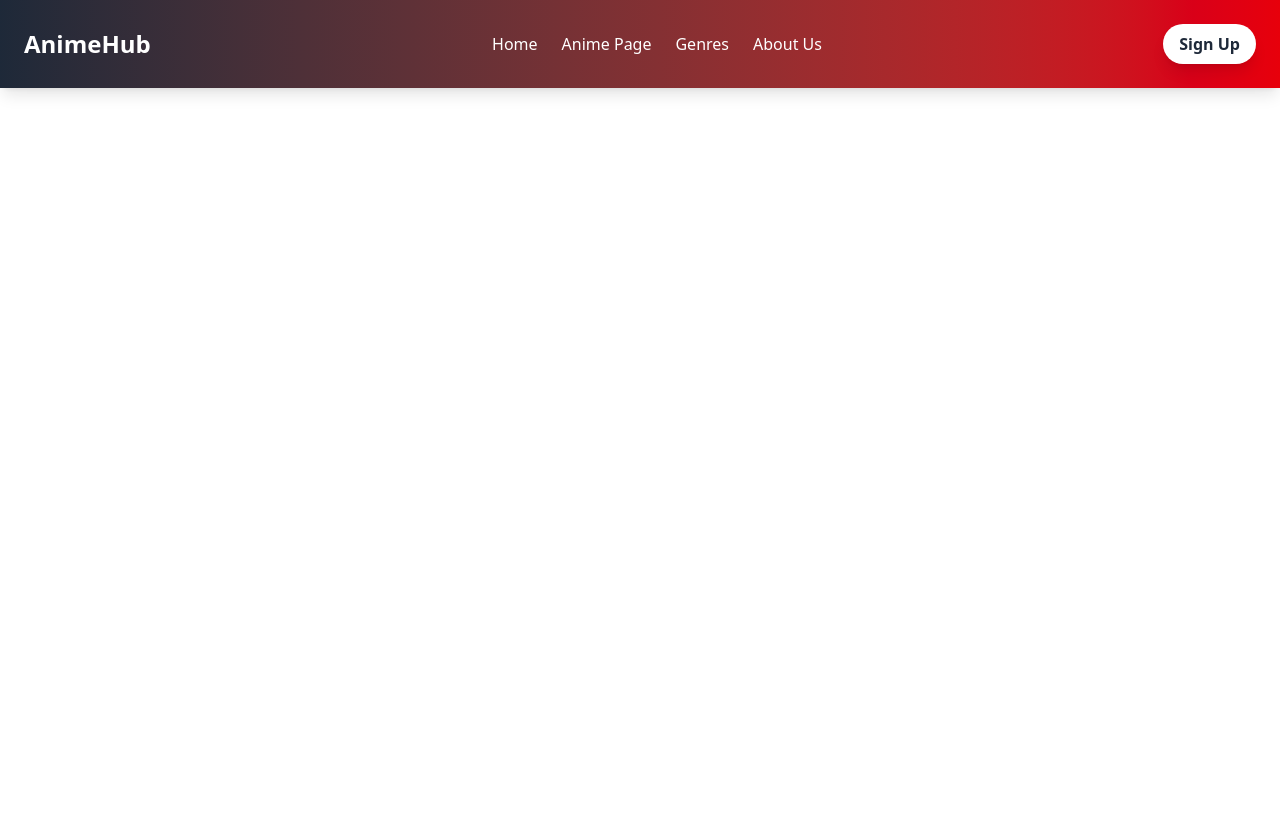
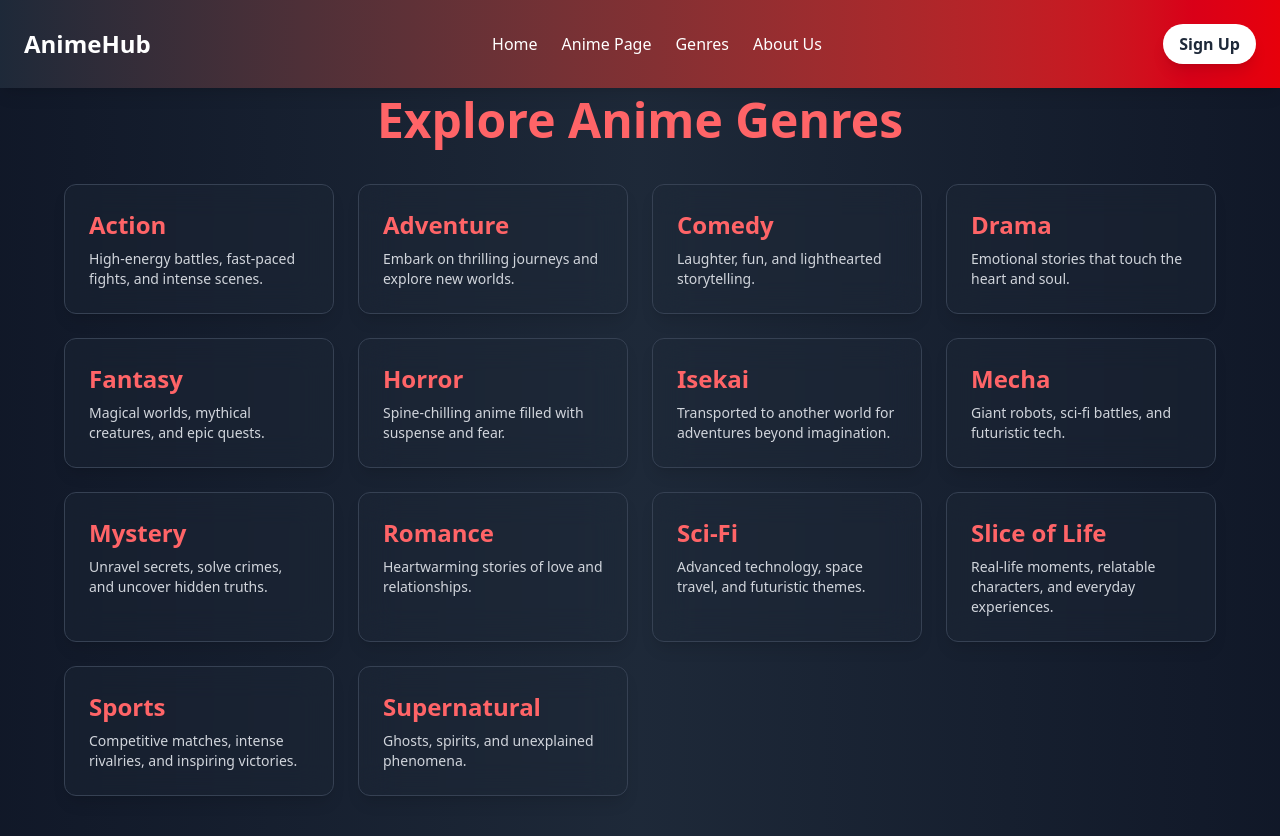
Before and after one commit to Premkambaliya/anime_world, a React (Vite) app in the folder frontend/vite-project/: page /genres in a window 1280 px wide. Before the commit the page ends 800 px from the top, so only its background shows below. Built offline with nearby package versions, Linux system fonts and the light colour scheme.

Commit message:
i create Genres page in frontend

```diff
--- a/frontend/vite-project/src/App.jsx
+++ b/frontend/vite-project/src/App.jsx
@@ -4,6 +4,7 @@ import Homepage from './components/Home.jsx';
 import Navbar from './components/NavbarPage.jsx';
 import AnimePage from './components/AnimePage.jsx';
 import Aboutus from './components/Aboutus.jsx';
+import Genres from './components/Genres.jsx';
 import Solo from './components/Solo.jsx';
 import IGotCheatSkill from './components/IGot.jsx';
 import ClassroomOfTheElite from './components/Classroomanime.jsx';
@@ -23,6 +24,7 @@ function App() {
         <Route path="/" element={<Homepage />} />
         <Route path="/AnimePage" element={<AnimePage />} /> {/* Anime Gallery */}
         <Route path="/Aboutus" element={<Aboutus />} /> {/* Anime Gallery */}
+        <Route path="/genres" element={<Genres />} /> {/* Anime Gallery */}
         <Route path="/SoloLeveling" element={<Solo />} />
         <Route path="/IGotCheatSkillInAnotherWorld" element={<IGotCheatSkill />} />
         <Route path="/classroomOfTheElite" element={<ClassroomOfTheElite />} />
--- /dev/null
+++ b/frontend/vite-project/src/components/Genres.jsx
@@ -0,0 +1,108 @@
+// import React from "react";
+// import { motion } from "framer-motion";
+
+// export default function Genres() {
+//   return (
+//     <div className="min-h-screen bg-gradient-to-r from-gray-900 via-gray-800 to-gray-900 text-white p-10">
+
+//       {/* Page Title */}
+//       <motion.h1
+//         className="text-5xl font-extrabold text-center mb-10 text-red-400 neon-glow"
+//         initial={{ opacity: 0, y: -30 }}
+//         animate={{ opacity: 1, y: 0 }}
+//         transition={{ duration: 0.8 }}
+//       >
+//         Explore Anime Genres
+//       </motion.h1>
+
+//       {/* Genres Grid */}
+//       <div className="grid gap-6 md:grid-cols-2 lg:grid-cols-3 xl:grid-cols-4 max-w-6xl mx-auto">
+//         {genres.map((genre, index) => (
+//           <motion.div
+//             key={index}
+//             className="p-6 bg-gray-800/40 backdrop-blur-lg rounded-xl shadow-lg border border-gray-700 hover:border-red-400 hover:shadow-red-400/50 transition-all duration-300 transform hover:-translate-y-2 cursor-pointer"
+//             initial={{ opacity: 0, y: 20 }}
+//             animate={{ opacity: 1, y: 0 }}
+//             transition={{ delay: index * 0.1, duration: 0.5 }}
+//           >
+//             <h2 className="text-2xl font-bold text-red-400">{genre.name}</h2>
+//             <p className="text-gray-300 text-sm mt-2">{genre.description}</p>
+//           </motion.div>
+//         ))}
+//       </div>
+//     </div>
+//   );
+// }
+
+// // Anime Genres Data
+// const genres = [
+//   { name: "Action", description: "High-energy battles, fast-paced fights, and intense scenes." },
+//   { name: "Adventure", description: "Embark on thrilling journeys and explore new worlds." },
+//   { name: "Comedy", description: "Laughter, fun, and lighthearted storytelling." },
+//   { name: "Drama", description: "Emotional stories that touch the heart and soul." },
+//   { name: "Fantasy", description: "Magical worlds, mythical creatures, and epic quests." },
+//   { name: "Horror", description: "Spine-chilling anime filled with suspense and fear." },
+//   { name: "Isekai", description: "Transported to another world for adventures beyond imagination." },
+//   { name: "Mecha", description: "Giant robots, sci-fi battles, and futuristic tech." },
+//   { name: "Mystery", description: "Unravel secrets, solve crimes, and uncover hidden truths." },
+//   { name: "Romance", description: "Heartwarming stories of love and relationships." },
+//   { name: "Sci-Fi", description: "Advanced technology, space travel, and futuristic themes." },
+//   { name: "Slice of Life", description: "Real-life moments, relatable characters, and everyday experiences." },
+//   { name: "Sports", description: "Competitive matches, intense rivalries, and inspiring victories." },
+//   { name: "Supernatural", description: "Ghosts, spirits, and unexplained phenomena." },
+// ];
+
+import React from "react";
+import { motion } from "framer-motion";
+
+export default function Genres() {
+  return (
+    <div className="min-h-screen bg-gradient-to-r from-gray-900 via-gray-800 to-gray-900 text-white p-10 pt-24">
+      {/* Added pt-24 to push content down (Adjust based on navbar height) */}
+
+      {/* Page Title */}
+      <motion.h1
+        className="text-5xl font-extrabold text-center mb-10 text-red-400 neon-glow"
+        initial={{ opacity: 0, y: -30 }}
+        animate={{ opacity: 1, y: 0 }}
+        transition={{ duration: 0.8 }}
+      >
+        Explore Anime Genres
+      </motion.h1>
+
+      {/* Genres Grid */}
+      <div className="grid gap-6 md:grid-cols-2 lg:grid-cols-3 xl:grid-cols-4 max-w-6xl mx-auto">
+        {genres.map((genre, index) => (
+          <motion.div
+            key={index}
+            className="p-6 bg-gray-800/40 backdrop-blur-lg rounded-xl shadow-lg border border-gray-700 hover:border-red-400 hover:shadow-red-400/50 transition-all duration-300 transform hover:-translate-y-2 cursor-pointer"
+            initial={{ opacity: 0, y: 20 }}
+            animate={{ opacity: 1, y: 0 }}
+            transition={{ delay: index * 0.1, duration: 0.5 }}
+          >
+            <h2 className="text-2xl font-bold text-red-400">{genre.name}</h2>
+            <p className="text-gray-300 text-sm mt-2">{genre.description}</p>
+          </motion.div>
+        ))}
+      </div>
+    </div>
+  );
+}
+
+// Anime Genres Data
+const genres = [
+  { name: "Action", description: "High-energy battles, fast-paced fights, and intense scenes." },
+  { name: "Adventure", description: "Embark on thrilling journeys and explore new worlds." },
+  { name: "Comedy", description: "Laughter, fun, and lighthearted storytelling." },
+  { name: "Drama", description: "Emotional stories that touch the heart and soul." },
+  { name: "Fantasy", description: "Magical worlds, mythical creatures, and epic quests." },
+  { name: "Horror", description: "Spine-chilling anime filled with suspense and fear." },
+  { name: "Isekai", description: "Transported to another world for adventures beyond imagination." },
+  { name: "Mecha", description: "Giant robots, sci-fi battles, and futuristic tech." },
+  { name: "Mystery", description: "Unravel secrets, solve crimes, and uncover hidden truths." },
+  { name: "Romance", description: "Heartwarming stories of love and relationships." },
+  { name: "Sci-Fi", description: "Advanced technology, space travel, and futuristic themes." },
+  { name: "Slice of Life", description: "Real-life moments, relatable characters, and everyday experiences." },
+  { name: "Sports", description: "Competitive matches, intense rivalries, and inspiring victories." },
+  { name: "Supernatural", description: "Ghosts, spirits, and unexplained phenomena." },
+];
```
